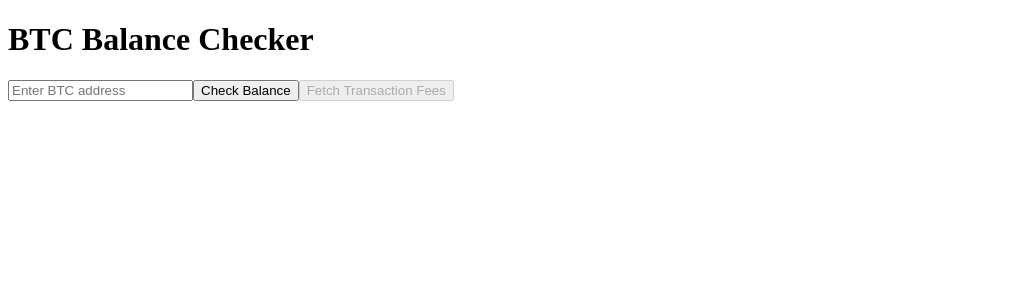
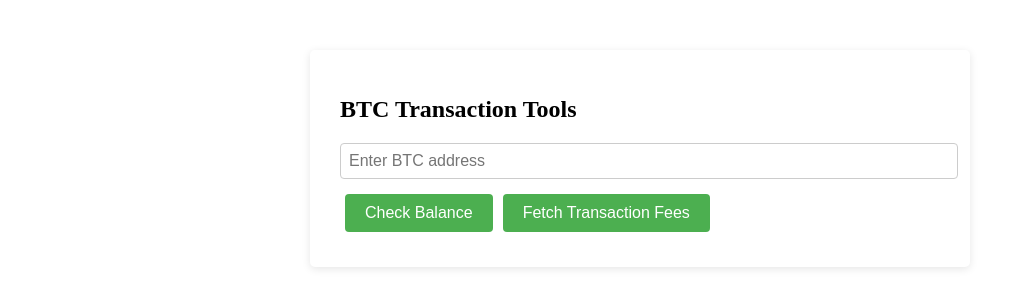
Before and after one commit to jojojen/btcSenderApp, an Angular app in the folder btc-app-angular/: page / in a window 1280 px wide. Shown: the top 308 px of the page, without its empty margins (0-1021 px from the left). Built offline with nearby package versions, Linux system fonts and the light colour scheme.

Commit message:
apply a flat design style

```diff
--- a/btc-app-angular/src/app/app.component.css
+++ b/btc-app-angular/src/app/app.component.css
@@ -0,0 +1,53 @@
+/* app.component.css */
+body {
+    font-family: Arial, sans-serif;
+    background-color: #f0f0f0;
+  }
+
+  .container {
+    max-width: 600px;
+    margin: 50px auto;
+    background-color: #ffffff;
+    padding: 30px;
+    border-radius: 5px;
+    box-shadow: 0 2px 8px rgba(0, 0, 0, 0.1);
+  }
+
+  h1 {
+    font-size: 24px;
+    margin-bottom: 20px;
+  }
+
+  input {
+    display: block;
+    width: 100%;
+    padding: 8px;
+    font-size: 16px;
+    border: 1px solid #ccc;
+    border-radius: 4px;
+    margin-bottom: 10px;
+  }
+
+  button {
+    background-color: #4CAF50;
+    color: white;
+    padding: 10px 20px;
+    margin: 5px;
+    border: none;
+    cursor: pointer;
+    font-size: 16px;
+    border-radius: 4px;
+  }
+
+  button:hover {
+    background-color: #45a049;
+  }
+
+  p {
+    font-size: 18px;
+    margin-top: 10px;
+  }
+
+  .error {
+    color: #f44336;
+  }
--- a/btc-app-angular/src/app/app.component.html
+++ b/btc-app-angular/src/app/app.component.html
@@ -1,5 +1,5 @@
 <div class="container">
-  <h1>BTC Balance Checker</h1>
+  <h1>BTC Transaction Tools</h1>
   <input [(ngModel)]="btcAddress" type="text" placeholder="Enter BTC address">
   <button (click)="fetchBalance()">Check Balance</button>
   <button (click)="fetchTransactionFees()" [disabled]="!balance || !usdValue">Fetch Transaction Fees</button>
```
